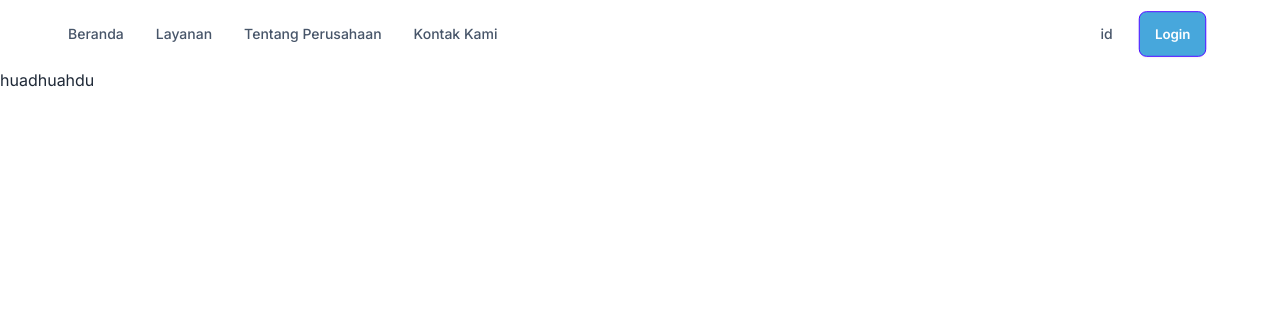
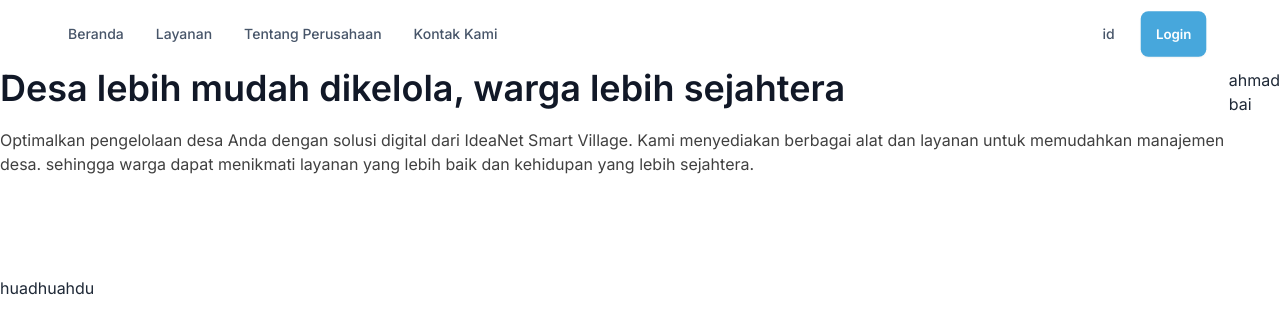
Before and after one commit to harisblablabla/idnet-bumdes, a Next.js app: page / in a window 1280 px wide. Shown: the top 334 px of the page. Built offline with nearby package versions, Linux system fonts and the light colour scheme.

Commit message:
feat: title landing page

```diff
--- a/app/globals.css
+++ b/app/globals.css
@@ -10,15 +10,16 @@ body {
 .btn-primary {
   color: white;
   background-color: #47A7DC;
+  border: none;
  }
 
  .btn-primary:hover {
    background-color: #163364;
  }
 
- .btn-outline.btn-secondary {
+ /* .btn-outline.btn-secondary {
    color: #2352A1;
- }
+ } */
 
  .btn-outline.btn-secondary:hover {
    background-color: #163364;
--- a/app/page.tsx
+++ b/app/page.tsx
@@ -5,7 +5,17 @@ export default function Home() {
   return (
     <main className="min-h-screen flex-col justify-center">
       <Navbar />
-
+      <div className="sm:container sm:mb-20 sm:mx-auto">
+        <div className="flex flex-row">
+          <div className="flex flex-col">
+            <h1 className='font-semibold text-4xl mb-5 text-gray-900'>Desa lebih mudah dikelola, warga lebih sejahtera</h1>
+            <p className="mb-5 text-neutral-700">Optimalkan pengelolaan desa Anda dengan solusi digital dari IdeaNet Smart Village. Kami menyediakan berbagai alat dan layanan untuk memudahkan manajemen desa. sehingga warga dapat menikmati layanan yang lebih baik dan kehidupan yang lebih sejahtera.</p>
+          </div>
+          <div className="flex-row">
+            <h3>ahmad bai</h3>
+          </div>
+        </div>
+      </div>
       <h3>huadhuahdu</h3>
     </main>
   )
```
Also changed, not shown: app/components/Navbar/Navbar.tsx (indentation only).
